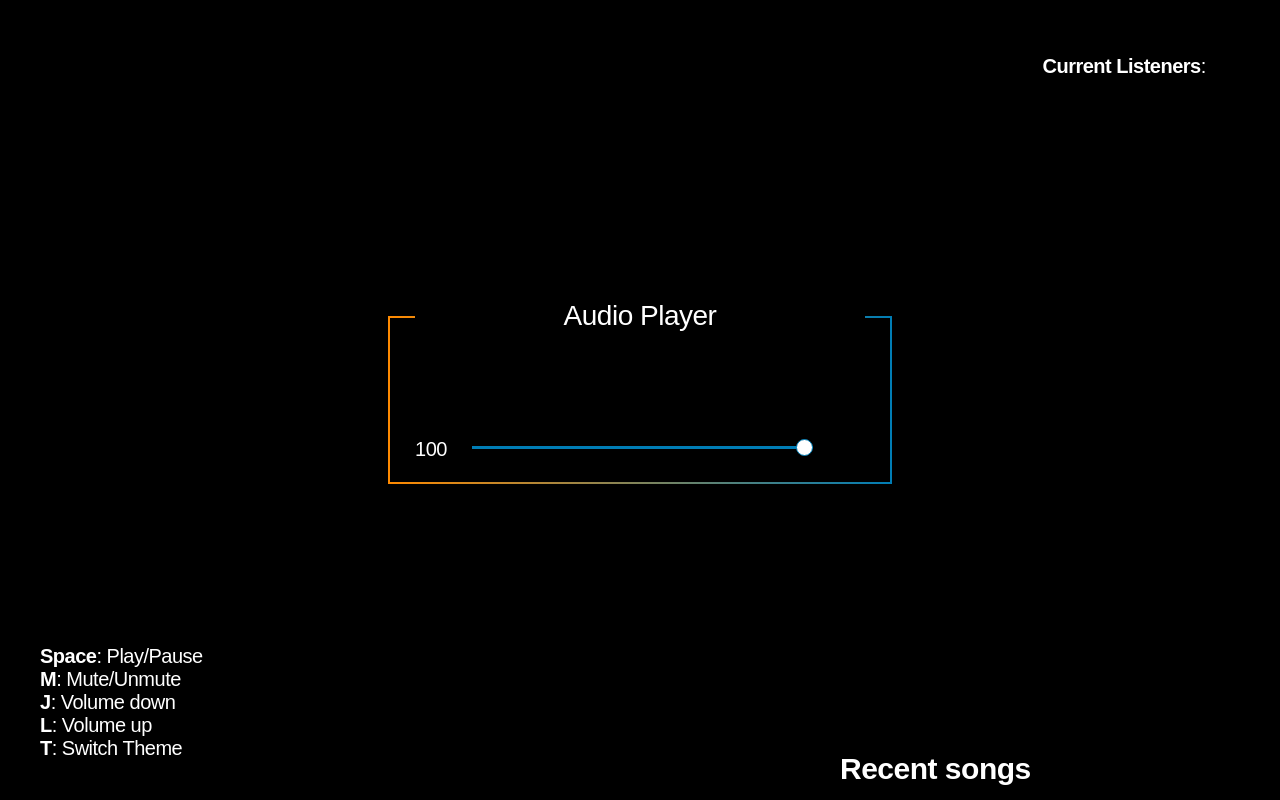
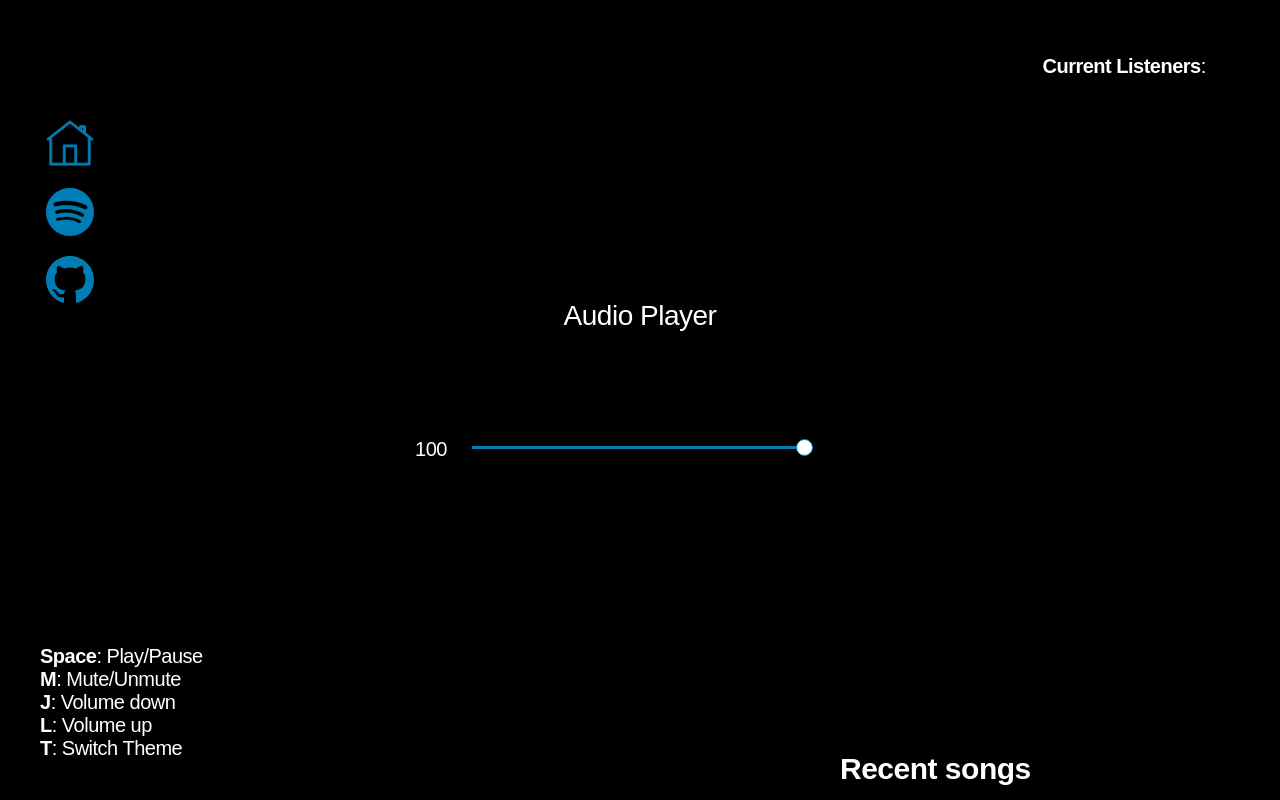
Before and after one commit to nyxkrage/radiostation, a website with bundled scripts: page static/index.html in a window 1280 px wide. Built offline with nearby package versions, Linux system fonts and the light colour scheme.

Commit message:
Add more icons and fix progress bar direction

```diff
--- a/static/index.html
+++ b/static/index.html
@@ -8,6 +8,40 @@
   <head />
   <body class="dark">
     <button id="theme-icon"></button>
+    <a href="https://nyx.xyz/">
+      <svg id="homepage-icon" width="50" height="50" viewBox="0 0 50 50">
+        <path
+          fill="#007db5"
+          d="M 24.962891 1.0546875 A 1.0001 1.0001 0 0 0 24.384766 1.2636719 L 1.3847656 19.210938 A 1.0005659 1.0005659 0 0 0 2.6152344 20.789062 L 4 19.708984 L 4 46 A 1.0001 1.0001 0 0 0 5 47 L 18.832031 47 A 1.0001 1.0001 0 0 0 19.158203 47 L 30.832031 47 A 1.0001 1.0001 0 0 0 31.158203 47 L 45 47 A 1.0001 1.0001 0 0 0 46 46 L 46 19.708984 L 47.384766 20.789062 A 1.0005657 1.0005657 0 1 0 48.615234 19.210938 L 41 13.269531 L 41 6 L 35 6 L 35 8.5859375 L 25.615234 1.2636719 A 1.0001 1.0001 0 0 0 24.962891 1.0546875 z M 25 3.3222656 L 44 18.148438 L 44 45 L 32 45 L 32 26 L 18 26 L 18 45 L 6 45 L 6 18.148438 L 25 3.3222656 z M 37 8 L 39 8 L 39 11.708984 L 37 10.146484 L 37 8 z M 20 28 L 30 28 L 30 45 L 20 45 L 20 28 z"
+        ></path>
+      </svg>
+    </a>
+    <a href="https://open.spotify.com/playlist/5tmpcVnsqzb9wx7Zwvfkv5">
+      <svg id="spotify-icon" height="168px" width="168px" viewBox="0 0 168 168">
+        <path
+          fill="#007db5"
+          d="m83.996 0.277c-46.249 0-83.743 37.493-83.743 83.742 0 46.251 37.494 83.741 83.743 83.741 46.254 0 83.744-37.49 83.744-83.741 0-46.246-37.49-83.738-83.745-83.738l0.001-0.004zm38.404 120.78c-1.5 2.46-4.72 3.24-7.18 1.73-19.662-12.01-44.414-14.73-73.564-8.07-2.809 0.64-5.609-1.12-6.249-3.93-0.643-2.81 1.11-5.61 3.926-6.25 31.9-7.291 59.263-4.15 81.337 9.34 2.46 1.51 3.24 4.72 1.73 7.18zm10.25-22.805c-1.89 3.075-5.91 4.045-8.98 2.155-22.51-13.839-56.823-17.846-83.448-9.764-3.453 1.043-7.1-0.903-8.148-4.35-1.04-3.453 0.907-7.093 4.354-8.143 30.413-9.228 68.222-4.758 94.072 11.127 3.07 1.89 4.04 5.91 2.15 8.976v-0.001zm0.88-23.744c-26.99-16.031-71.52-17.505-97.289-9.684-4.138 1.255-8.514-1.081-9.768-5.219-1.254-4.14 1.08-8.513 5.221-9.771 29.581-8.98 78.756-7.245 109.83 11.202 3.73 2.209 4.95 7.016 2.74 10.733-2.2 3.722-7.02 4.949-10.73 2.739z"
+        />
+      </svg>
+    </a>
+    <a href="https://github.com/nyxiative/radiostation">
+      <svg
+        id="github-icon"
+        width="1024"
+        height="1024"
+        viewBox="0 0 1024 1024"
+        fill="none"
+      >
+        <path
+          style="stroke: none"
+          fill-rule="evenodd"
+          clip-rule="evenodd"
+          d="M8 0C3.58 0 0 3.58 0 8C0 11.54 2.29 14.53 5.47 15.59C5.87 15.66 6.02 15.42 6.02 15.21C6.02 15.02 6.01 14.39 6.01 13.72C4 14.09 3.48 13.23 3.32 12.78C3.23 12.55 2.84 11.84 2.5 11.65C2.22 11.5 1.82 11.13 2.49 11.12C3.12 11.11 3.57 11.7 3.72 11.94C4.44 13.15 5.59 12.81 6.05 12.6C6.12 12.08 6.33 11.73 6.56 11.53C4.78 11.33 2.92 10.64 2.92 7.58C2.92 6.71 3.23 5.99 3.74 5.43C3.66 5.23 3.38 4.41 3.82 3.31C3.82 3.31 4.49 3.1 6.02 4.13C6.66 3.95 7.34 3.86 8.02 3.86C8.7 3.86 9.38 3.95 10.02 4.13C11.55 3.09 12.22 3.31 12.22 3.31C12.66 4.41 12.38 5.23 12.3 5.43C12.81 5.99 13.12 6.7 13.12 7.58C13.12 10.65 11.25 11.33 9.47 11.53C9.76 11.78 10.01 12.26 10.01 13.01C10.01 14.08 10 14.94 10 15.21C10 15.42 10.15 15.67 10.55 15.59C13.71 14.53 16 11.53 16 8C16 3.58 12.42 0 8 0Z"
+          transform="scale(64)"
+          fill="#007db5"
+        />
+      </svg>
+    </a>
     <div id="audio-player-container">
       <wrapper>
         <p id="title">Audio Player</p>
--- a/static/style.css
+++ b/static/style.css
@@ -54,7 +54,8 @@ button {
   left: -2px;
   top: -2px;
   background: linear-gradient(
-    to right,
+    to top,
+    ,
     #ff8a00 0 var(--progress-low),
     #007db5 var(--progress-high) 100%
   );
@@ -120,6 +121,27 @@ output {
   height: 60px;
   top: 40px;
   left: 40px;
+}
+#github-icon {
+  position: fixed;
+  width: 48px;
+  height: 48px;
+  top: 256px;
+  left: 46px;
+}
+#homepage-icon {
+  position: fixed;
+  width: 48px;
+  height: 48px;
+  top: 120px;
+  left: 46px;
+}
+#spotify-icon {
+  position: fixed;
+  width: 48px;
+  height: 48px;
+  top: 188px;
+  left: 46px;
 }
 #help {
   color: var(--fg);
```
